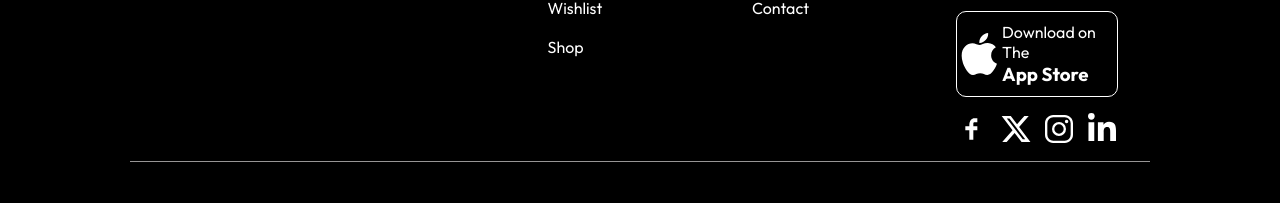
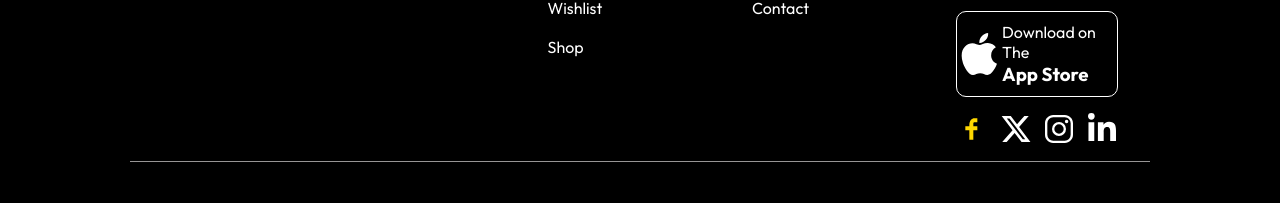
Before and after one commit to davy-odua/exclusive, a React (Vite) app: page / in a window 1280 px wide. In both pictures the pointer is over the icon 972 px from the left and 5407 px from the top of the page. Shown: the part 5279-5482 px from the top of the page. Built offline with nearby package versions, Linux system fonts and the light colour scheme.

Commit message:
Added new componet

```diff
--- a/src/index.css
+++ b/src/index.css
@@ -371,6 +371,10 @@ i{
 .social{
   width: 2rem;
   height: 2rem;
+  transition: 0.5s;
+}
+.social:hover{
+  color: gold;
 }
 .copy-right{
   color: #fff;
```
